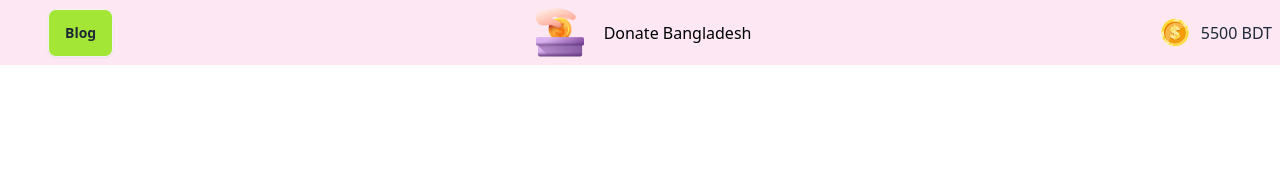
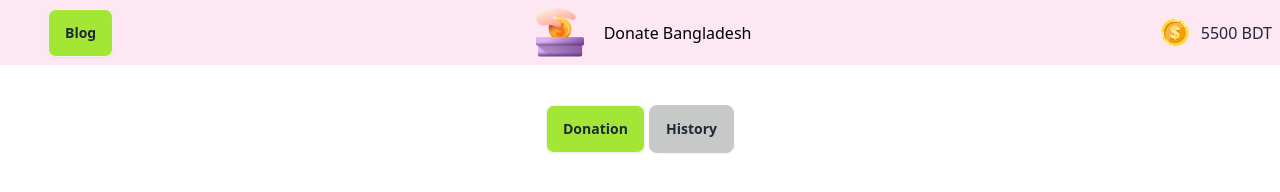
Before and after one commit to TinniEra/assignments-5, a plain HTML site: page index.html in a window 1280 px wide. Drawn offline with nearby package versions, Linux system fonts and the light colour scheme.

Commit message:
second commit.

```diff
--- a/index.html
+++ b/index.html
@@ -28,6 +28,10 @@
             </div>
           </div>
           </section>
+          <section class="text-center mb-11">
+            <button class="btn   bg-lime-400 text-center ">Donation</button>
+            <button class="btn btn-active text-center">History</button>
+        </section>
 
 
 </body>
```
